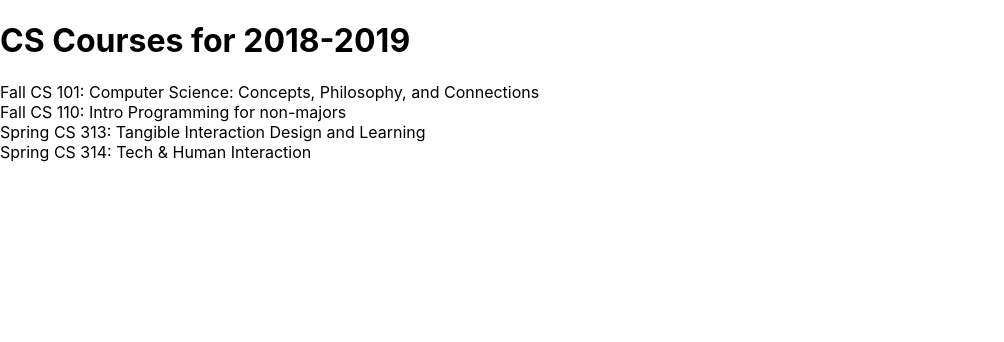
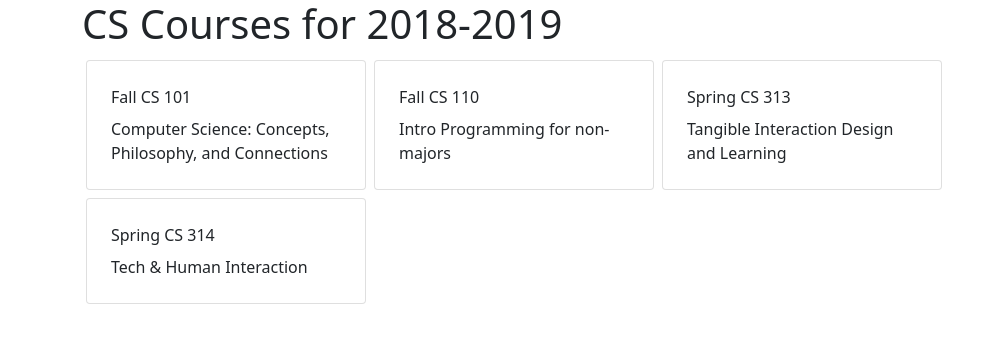
Before and after one commit to spencerfitch/cs394-scheduler, a React (Create React App) app: page / in a window 1280 px wide. Shown: the top 342 px of the page, without its empty margins (0-1004 px from the left). Built offline with nearby package versions, Linux system fonts and the light colour scheme.

Commit message:
Style the app

```diff
--- a/package.json
+++ b/package.json
@@ -6,6 +6,7 @@
     "@testing-library/jest-dom": "^5.16.3",
     "@testing-library/react": "^12.1.4",
     "@testing-library/user-event": "^13.5.0",
+    "bootstrap": "^5.1.3",
     "react": "^18.0.0",
     "react-dom": "^18.0.0",
     "react-scripts": "5.0.0",
--- /dev/null
+++ b/src/App.css
@@ -0,0 +1,4 @@
+.course-list {
+    display: grid;
+    grid-template-columns: repeat(auto-fill, minmax(12rem, 18rem));
+}
--- a/src/App.js
+++ b/src/App.js
@@ -1,4 +1,6 @@
 import React from 'react';
+
+import './App.css';
 
 const schedule = {
   title: 'CS Courses for 2018-2019',
@@ -45,13 +47,16 @@
 );
 
 const Course = ({ course }) => (
-  <div>
-    { getCourseTerm(course) } CS { getCourseNumber(course) }: { course.title }
+  <div className='card m-1 p-2'>
+    <div className='card-body'>
+      <div className='card-title'>{ getCourseTerm(course) } CS { getCourseNumber(course) }</div>
+      <div className='card-text'>{ course.title }</div>
+    </div>
   </div>
 );
 
 const CourseList = ({ courses }) => (
-  <div>
+  <div className='course-list'>
     {
       Object.values(courses).map(
         (course) => <Course key={ course.id } course={ course } />
@@ -61,7 +66,7 @@
 );
 
 const App = () => (
-  <div>
+  <div className='container'>
     <Banner title={ schedule.title }/>
     <CourseList courses={ schedule.courses }/>
   </div>
--- a/src/index.css
+++ /dev/null
@@ -1,13 +0,0 @@
-body {
-  margin: 0;
-  font-family: -apple-system, BlinkMacSystemFont, 'Segoe UI', 'Roboto', 'Oxygen',
-    'Ubuntu', 'Cantarell', 'Fira Sans', 'Droid Sans', 'Helvetica Neue',
-    sans-serif;
-  -webkit-font-smoothing: antialiased;
-  -moz-osx-font-smoothing: grayscale;
-}
-
-code {
-  font-family: source-code-pro, Menlo, Monaco, Consolas, 'Courier New',
-    monospace;
-}
--- a/src/index.js
+++ b/src/index.js
@@ -1,6 +1,6 @@
 import React from 'react';
 import ReactDOM from 'react-dom';
-import './index.css';
+import 'bootstrap/dist/css/bootstrap.min.css';
 import App from './App';
 import reportWebVitals from './reportWebVitals';
 
```
Also changed, not shown: 1 other file (tests, documents, lock files or other folders).
